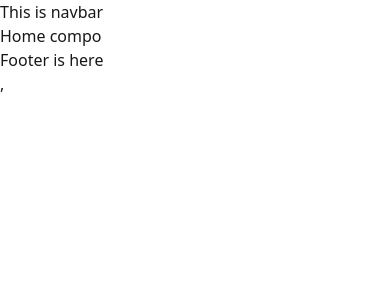
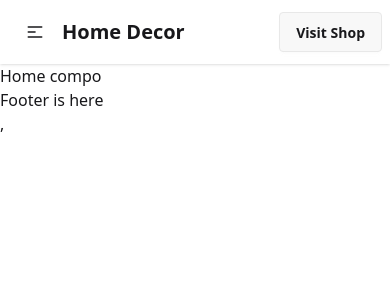
Before and after one commit to mohammademon393/react-home-decor, a React (Vite) app: page / in a window 390 px wide. Shown: the top 300 px of the page. Built offline with nearby package versions, Linux system fonts and the light colour scheme.

Commit message:
added a responsive navbar

```diff
--- a/src/Components/Navbar.jsx
+++ b/src/Components/Navbar.jsx
@@ -1,10 +1,73 @@
 import React from 'react';
+import { Link, NavLink } from 'react-router';
 
 const Navbar = () => {
     return (
-        <div>
-            <h1>This is navbar</h1>
+      <div className="navbar bg-base-100 shadow-sm">
+        <div className="navbar-start">
+          <div className="dropdown">
+            <div tabIndex={0} role="button" className="btn btn-ghost lg:hidden">
+              <svg
+                xmlns="http://www.w3.org/2000/svg"
+                className="h-5 w-5"
+                fill="none"
+                viewBox="0 0 24 24"
+                stroke="currentColor"
+              >
+                {" "}
+                <path
+                  strokeLinecap="round"
+                  strokeLinejoin="round"
+                  strokeWidth="2"
+                  d="M4 6h16M4 12h8m-8 6h16"
+                />{" "}
+              </svg>
+            </div>
+            <ul
+              tabIndex={0}
+              className="menu menu-sm dropdown-content bg-base-100 rounded-box z-1 mt-3 w-52 p-2 shadow"
+            >
+              <li>
+                <a>Item 1</a>
+              </li>
+              <li>
+                <a>Parent</a>
+                <ul className="p-2">
+                  <li>
+                    <a>Submenu 1</a>
+                  </li>
+                  <li>
+                    <a>Submenu 2</a>
+                  </li>
+                </ul>
+              </li>
+              <li>
+                <a>Item 3</a>
+              </li>
+            </ul>
+          </div>
+          <Link to={"/"} className="text-xl font-bold">
+            Home Decor
+          </Link>
         </div>
+        <div className="navbar-center "></div>
+        <div className="navbar-end">
+          <ul className="menu menu-horizontal px-1 hidden lg:flex">
+            <li>
+              <NavLink to={"/"}>Home</NavLink>
+            </li>
+            <li>
+              <NavLink to={"/products"}>Products</NavLink>
+            </li>
+            <li>
+              <NavLink to={"/wishlist"}>Wishlist</NavLink>
+            </li>
+          </ul>
+          <NavLink to={"/products"} className="btn">
+            Visit Shop
+          </NavLink>
+        </div>
+      </div>
     );
 };
 
```
